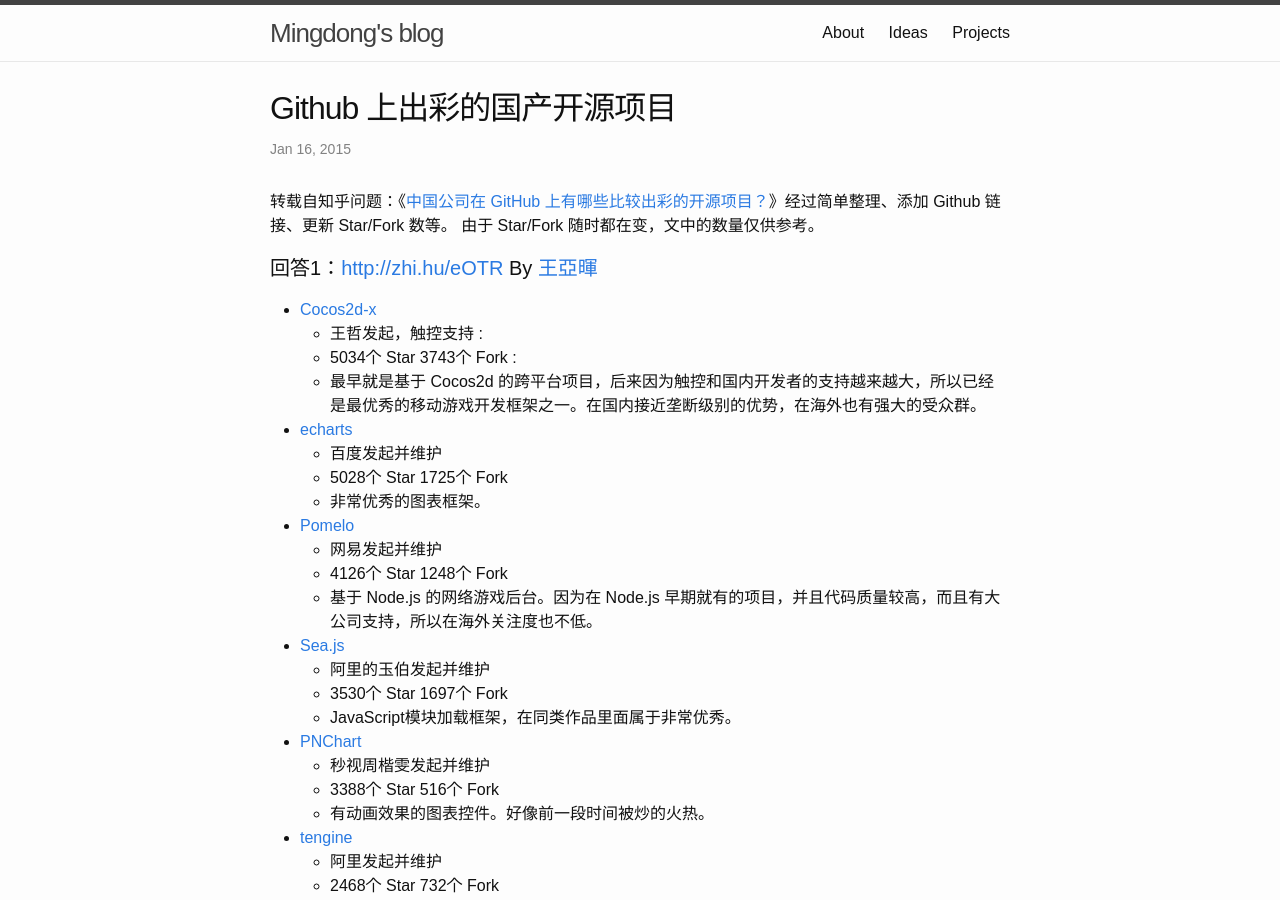
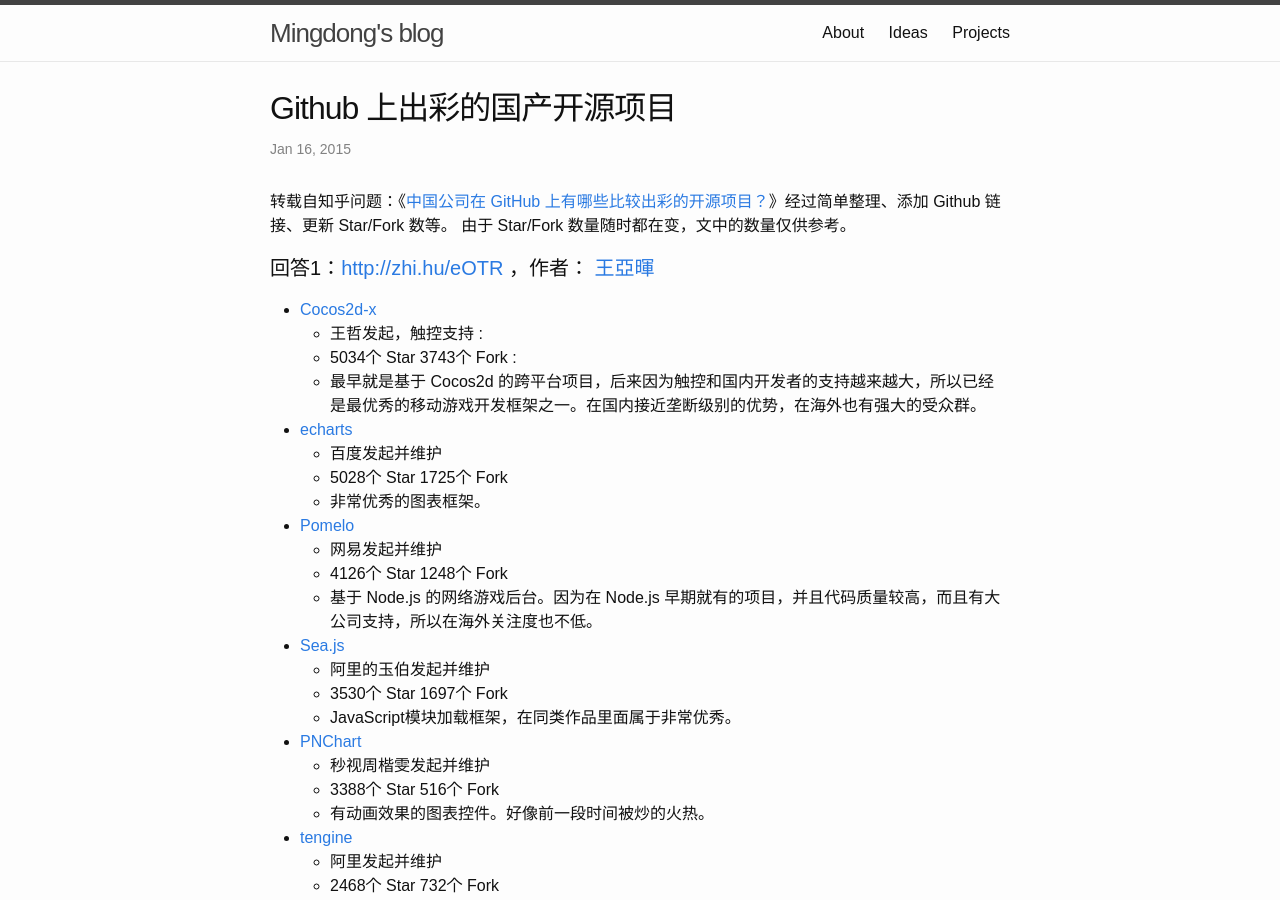
Before and after one commit to itfen/md, a Jekyll site: the page built from _posts/2015-01-16-wonderful-chinese-open-source-projects-on-github.md, in a window 1280 px wide and 900 px high. Built offline with Jekyll 4.4.1, drawn with Linux system fonts in a browser that asks for light colours; comment, search, counter and statistics services are not loaded.

Commit message:
Update post

```diff
--- a/_posts/2015-01-16-wonderful-chinese-open-source-projects-on-github.md
+++ b/_posts/2015-01-16-wonderful-chinese-open-source-projects-on-github.md
@@ -7,9 +7,9 @@
 ---
 
 转载自知乎问题：《[中国公司在 GitHub 上有哪些比较出彩的开源项目？](http://www.zhihu.com/question/20194937)》经过简单整理、添加 Github 链接、更新 Star/Fork 数等。
-由于 Star/Fork 随时都在变，文中的数量仅供参考。
+由于 Star/Fork 数量随时都在变，文中的数量仅供参考。
 
-#### 回答1：[http://zhi.hu/eOTR](http://zhi.hu/eOTR) By [王亞暉](http://www.zhihu.com/people/superwyh)
+#### 回答1：[http://zhi.hu/eOTR](http://zhi.hu/eOTR) ，作者： [王亞暉](http://www.zhihu.com/people/superwyh)
 
 * [Cocos2d-x](https://github.com/cocos2d/cocos2d-x)
     * 王哲发起，触控支持 :
```
